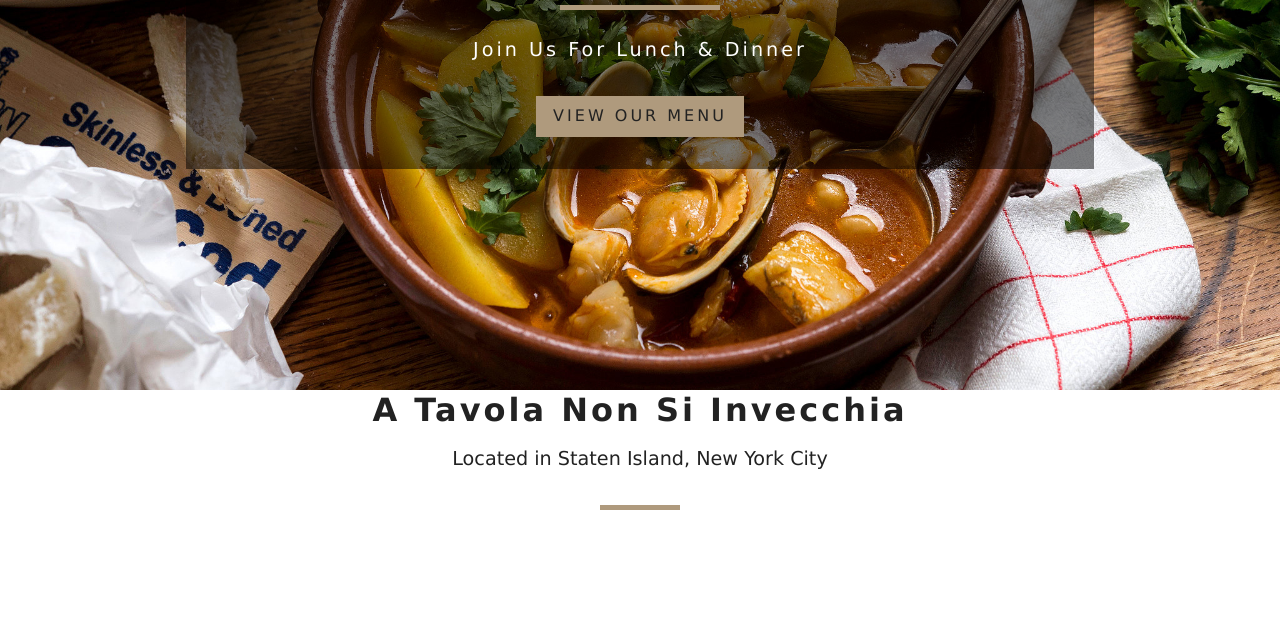
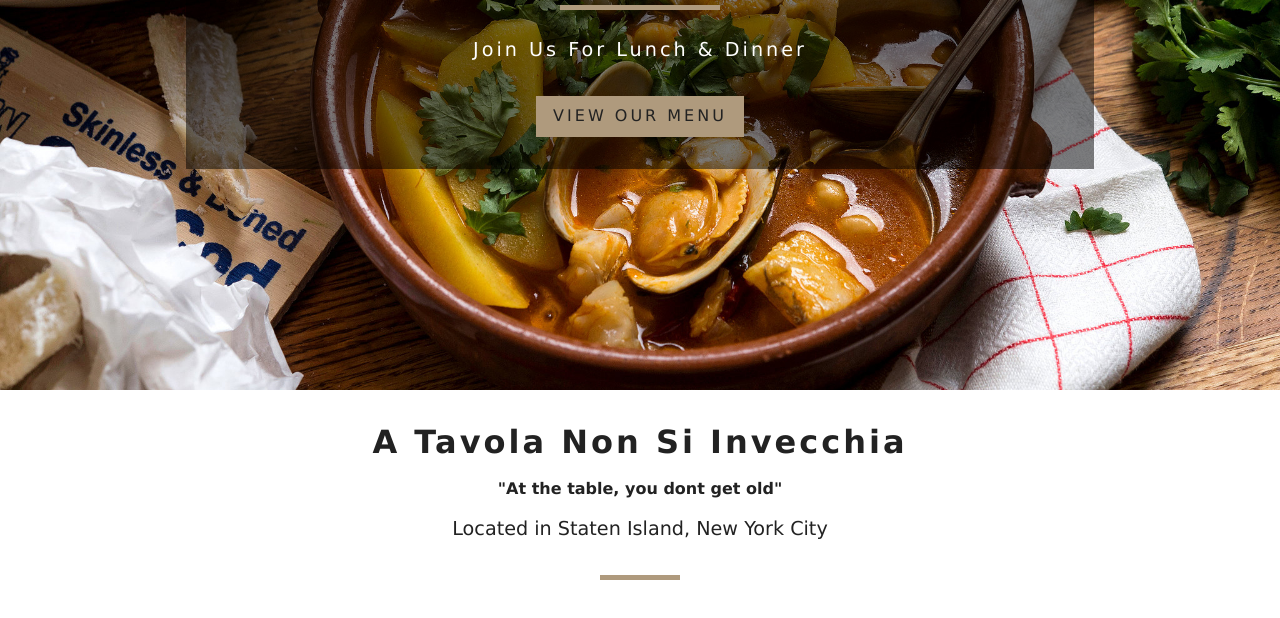
Before and after one commit to yosephAHMED/restaurant-front-end, a React app: page / in a window 1280 px wide. Shown: the part 410-1028 px from the top of the page. Before the commit the page ends 984 px from the top, so only its background shows below. Built offline with nearby package versions, Linux system fonts and the light colour scheme.

Commit message:
Added an optional quote prop to the SectionTitle component

```diff
--- a/src/app/App.css
+++ b/src/app/App.css
@@ -215,6 +215,7 @@ h6 {
 
 .section-title {
   text-align: center;
+  margin-top: 2rem;
   margin-bottom: 4rem;
 }
 
@@ -222,6 +223,10 @@ h6 {
   font-size: 2rem;
   letter-spacing: var(--mainSpacing);
   text-transform: capitalize;
+  margin-bottom: 1rem;
+}
+
+.section-title h6 {
   margin-bottom: 1rem;
 }
 
--- a/src/components/SectionTitle.js
+++ b/src/components/SectionTitle.js
@@ -1,9 +1,10 @@
 import React from "react";
 
-export default function Title({ title, subtitle }) {
+export default function Title({ title, quote, subtitle }) {
   return (
     <div className="section-title">
       <h4>{title}</h4>
+      <h6>{quote}</h6>
       <p>{subtitle}</p>
       <div />
     </div>
--- a/src/components/Services.js
+++ b/src/components/Services.js
@@ -5,7 +5,7 @@ export default class Services extends Component {
   render() {
     return (
         <div>
-            <SectionTitle title="A tavola non si invecchia" subtitle="Located in Staten Island, New York City" />
+            <SectionTitle title="A tavola non si invecchia" quote='"At the table, you dont get old"' subtitle="Located in Staten Island, New York City" />
         </div>
     )
   }
```
